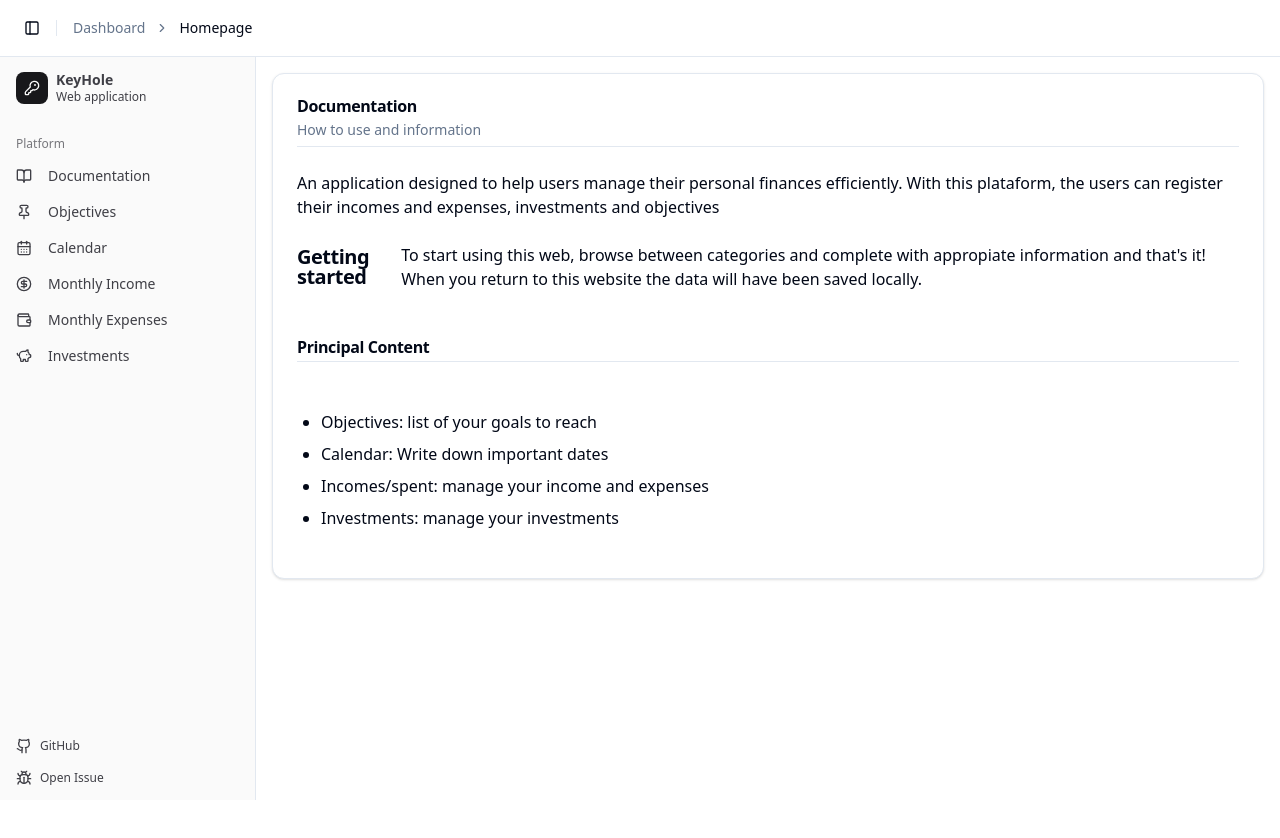
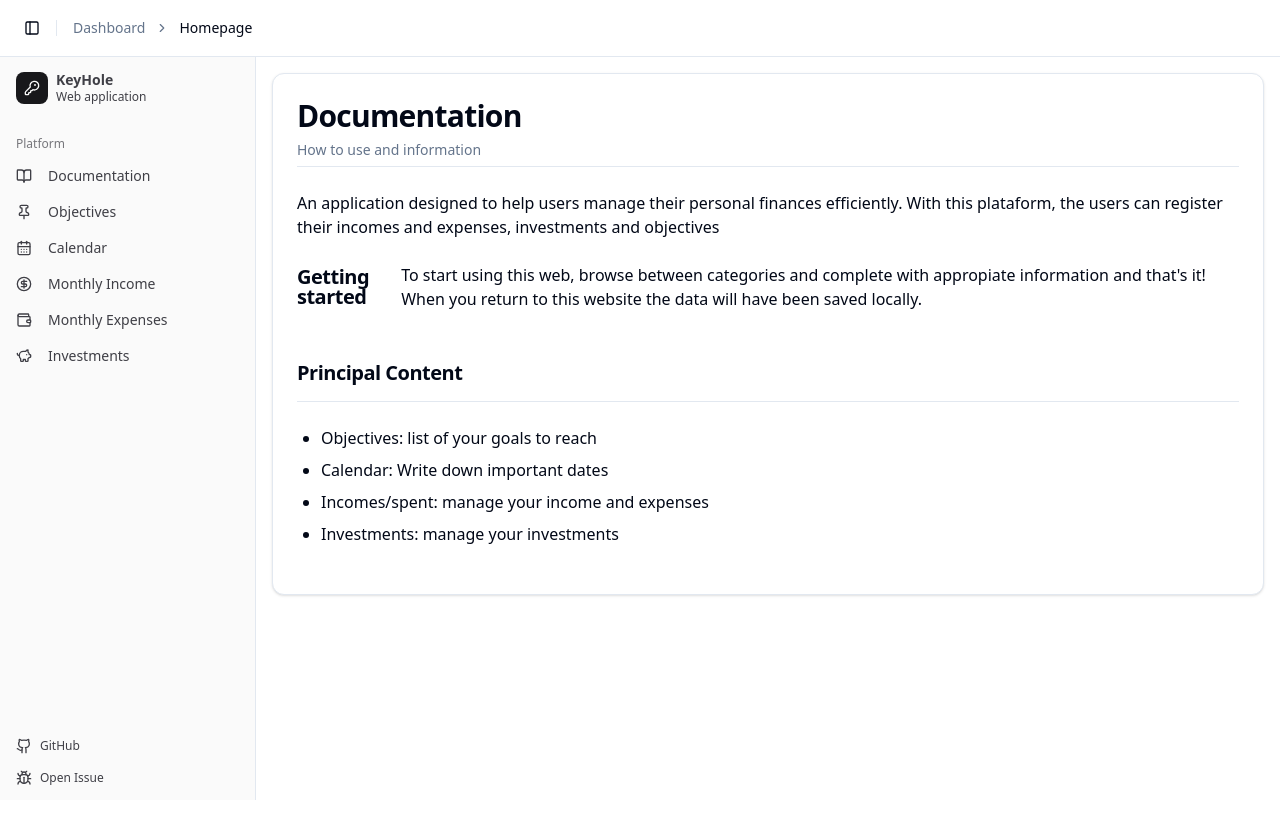
Before and after one commit to Gonzaa21/KeyHoleFront, a React (Vite) app: page /dashboard/docs in a window 1280 px wide. Shown: the top 838 px of the page. Built offline with nearby package versions, Linux system fonts and the light colour scheme.

Commit message:
Upgrading titles design in docs

```diff
--- a/src/app/dashboard/docs/page.jsx
+++ b/src/app/dashboard/docs/page.jsx
@@ -12,7 +12,7 @@ function Documentation() {
     return (
         <Card>
             <CardHeader>
-                <CardTitle>Documentation</CardTitle>
+                <CardTitle className="scroll-m-20 text-2xl font-bold tracking-tight lg:text-3xl">Documentation</CardTitle>
                 <CardDescription>How to use and information</CardDescription>
                 <Separator/>
             </CardHeader>
@@ -23,8 +23,8 @@ function Documentation() {
                 <h1 className="font-semibold text-xl leading-none tracking-tight pb-3 md:pb-0 md:pr-3">Getting started</h1>
                 <p>To start using this web, browse between categories and complete with appropiate information and that's it! When you return to this website the data will have been saved locally.</p>
             </CardFooter>
-            <CardHeader>
-                <CardTitle>Principal Content</CardTitle>
+            <CardHeader className="px-6 pt-6 pb-0">
+                <CardTitle className="scroll-m-20 pb-2 text-xl font-semibold tracking-tight first:mt-0">Principal Content</CardTitle>
                 <Separator/>
             </CardHeader>
             <CardContent>
```
